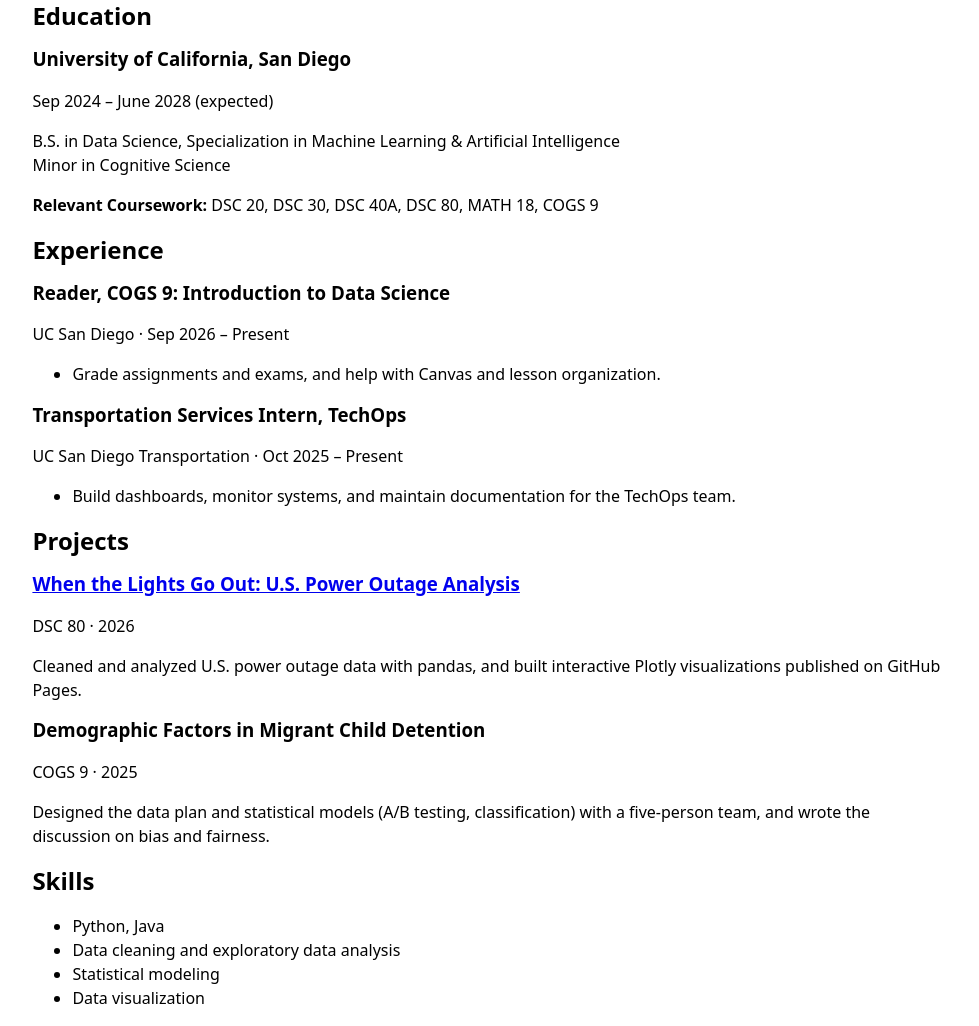
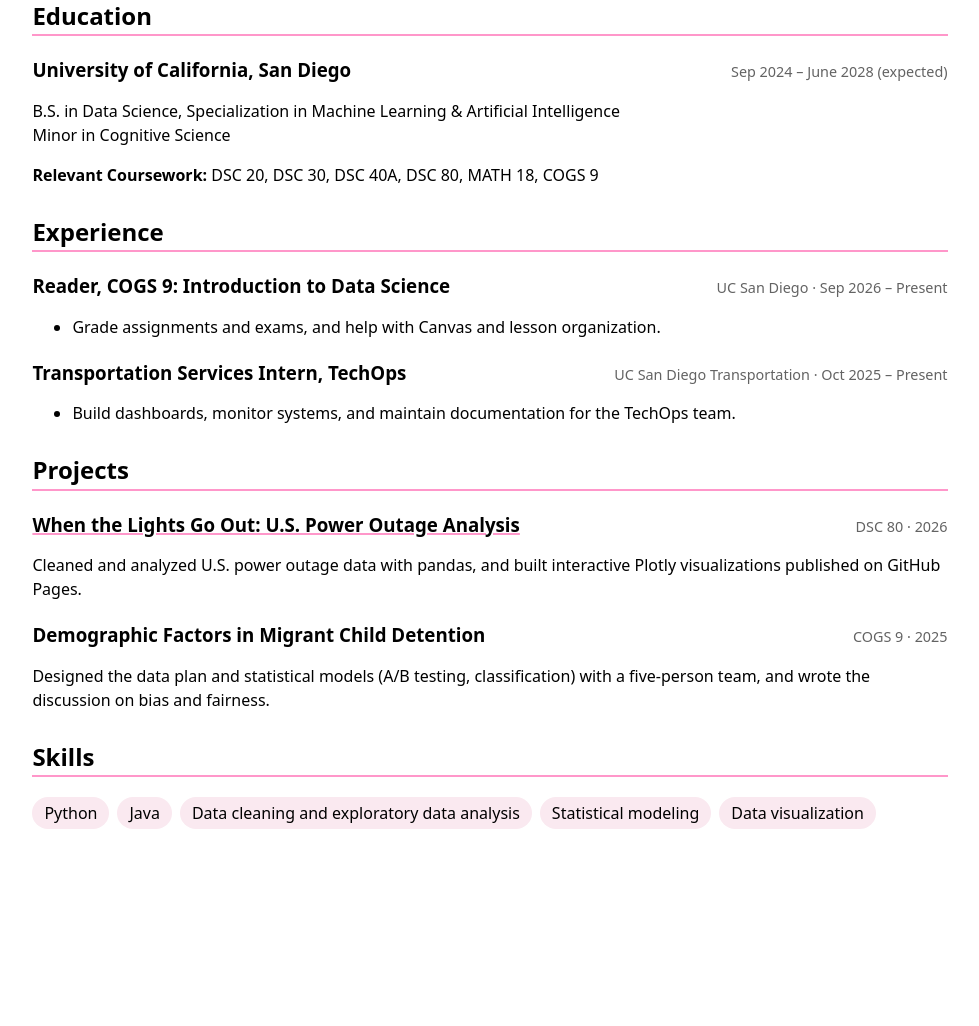
Before and after one commit to ashadiekmann/portfolio, a plain HTML site: page resume/index.html in a window 1280 px wide. Shown: the part 202-1228 px from the top of the page, without its empty margins (150-1129 px from the left). After the commit the page ends 1063 px from the top, so only its background shows below. Drawn offline with Linux system fonts and the light colour scheme.

Commit message:
style updates

```diff
--- a/resume/index.html
+++ b/resume/index.html
@@ -11,7 +11,7 @@
         <a href="../">Home</a>
         <a href="../projects/">Projects</a>
         <a href="../contact/">Contact</a>
-        <a href="./">Resume</a>
+        <a href="./" class="current">Resume</a>
         <a href="https://github.com/ashadiekmann" target="_blank">GitHub</a>
     </nav>
 
@@ -72,8 +72,9 @@
 
     <section>
         <h2>Skills</h2>
-        <ul>
-            <li>Python, Java</li>
+        <ul class="skills">
+            <li>Python</li>
+            <li>Java</li>
             <li>Data cleaning and exploratory data analysis</li>
             <li>Statistical modeling</li>
             <li>Data visualization</li>
--- a/style.css
+++ b/style.css
@@ -1,11 +1,35 @@
+/* Global styles */
+
+/* Accent color used across the site (pastel pink) */
+:root {
+  --color-accent: oklch(80% 35% 350);
+  accent-color: var(--color-accent);
+}
+
 body {
   /* Set line height to 1.5 times the font size
      and use the OS's UI font as the website font
    */
   font: 100%/1.5 system-ui;
   max-width: 100ch;
+  /* Center content, with at least 1em of space on the sides */
   margin-inline: max(1em, (100% - 100ch) / 2);
 }
+
+
+/* Headings */
+
+h1 {
+  font-size: 400%;
+}
+
+h1, h2, h3, h4, h5, h6 {
+  line-height: 1.1;
+  text-wrap: balance;
+}
+
+
+/* Navigation bar */
 
 nav {
   display: flex;
@@ -21,26 +45,27 @@
   padding: 0.5em;
 }
 
+/* Gray bar under the current page's link */
 nav a.current {
   border-bottom: 0.4em solid oklch(80% 3% 200);
   padding-bottom: 0.1em;
 }
 
-:root {
-  --color-accent: oklch(80% 35% 350);
-  accent-color: var(--color-accent);
-}
-
+/* Pink bar and background on hover */
 nav a:hover {
   border-bottom: 0.4em solid var(--color-accent);
   padding-bottom: 0.1em;
   background-color: oklch(from var(--color-accent) 95% 5% h);
 }
 
+
+/* Contact form */
+
 input, textarea, button {
   font: inherit;
 }
 
+/* Labels on the left, inputs on the right */
 form {
   display: grid;
   grid-template-columns: auto 1fr;
@@ -57,12 +82,17 @@
   grid-column: 1 / -1;
 }
 
+
+/* Projects page */
+
+/* As many columns as fit, each at least 15em wide */
 .projects {
   display: grid;
   grid-template-columns: repeat(auto-fill, minmax(15em, 1fr));
   gap: 1em;
 }
 
+/* Subgrid keeps headings and images lined up across cards */
 .projects article {
   display: grid;
   grid-template-rows: subgrid;
@@ -73,11 +103,58 @@
   margin: 0;
 }
 
-h1 {
-  font-size: 400%;
+
+/* Resume page */
+
+section {
+  margin-block: 2em;
 }
 
-h1, h2, h3, h4, h5, h6 {
-  line-height: 1.1;
-  text-wrap: balance;
+section h2 {
+  border-bottom: 2px solid var(--color-accent);
+  padding-bottom: 0.2em;
 }
+
+section article {
+  margin-block: 1.5em;
+}
+
+/* Title on the left, date on the right (wraps on small screens) */
+article header {
+  display: flex;
+  flex-wrap: wrap;
+  justify-content: space-between;
+  align-items: baseline;
+  gap: 0 1em;
+}
+
+article header h3,
+article header p {
+  margin: 0;
+}
+
+article header p {
+  color: oklch(50% 0 0);
+  font-size: 90%;
+}
+
+article header a {
+  color: inherit;
+  text-decoration-color: var(--color-accent);
+  text-decoration-thickness: 2px;
+}
+
+/* Skills as pink bubbles */
+.skills {
+  display: flex;
+  flex-wrap: wrap;
+  gap: 0.5em;
+  list-style: none;
+  padding: 0;
+}
+
+.skills li {
+  background-color: oklch(from var(--color-accent) 95% 5% h);
+  padding: 0.25em 0.75em;
+  border-radius: 1em;
+}
```
